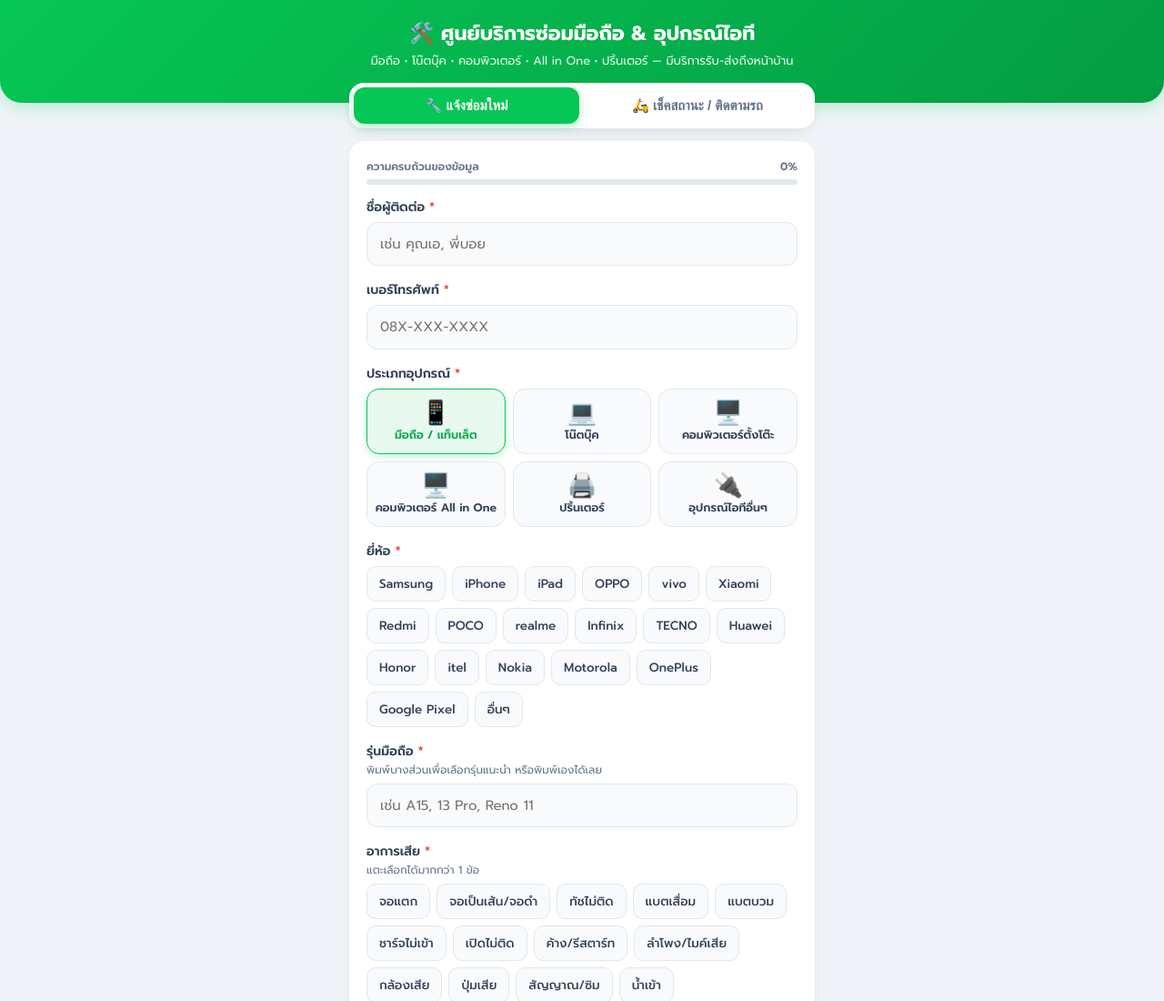
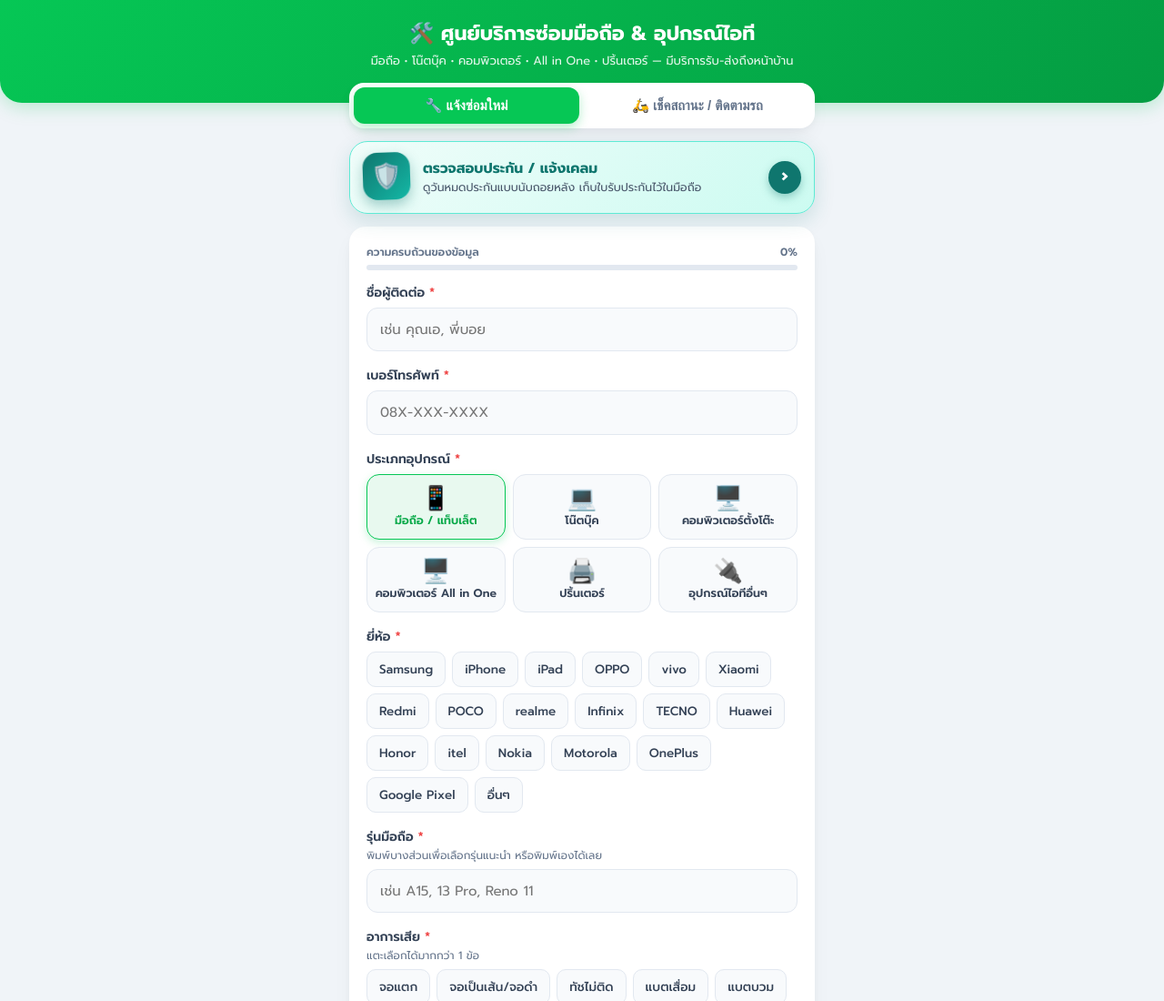
Before and after one commit to chaomestationery-wq/repair-shop, a plain HTML site: page index.html in a window 1280 px wide. Shown: the top 1100 px of the page at 91% size. Drawn offline with nearby package versions, Linux system fonts and the light colour scheme.

Commit message:
Update index.html

```diff
--- a/index.html
+++ b/index.html
@@ -348,6 +348,26 @@ button.btn.s:active { background: #e2e8f0; }
 #pad { width: 240px; height: 240px; margin: 0 auto; background: #1e293b; border-radius: 16px; touch-action: none; user-select: none; -webkit-user-select: none; }
 #padSvg { width: 100%; height: 100%; display: block; touch-action: none; }
 #lt { display: block; margin-top: 8px; color: var(--muted); font-size: 12.5px; text-align: center; }
+/* ปุ่มลิงก์ไปหน้าประกัน */
+.xl { display: flex; align-items: center; gap: 14px; text-decoration: none; color: inherit; position: relative; overflow: hidden;
+  background: linear-gradient(135deg, #f0fdfa 0%, #ccfbf1 100%); border: 1.5px solid #5eead4; border-radius: 20px;
+  padding: 13px 14px; margin-bottom: 14px; box-shadow: 0 8px 22px rgba(15,118,110,.16);
+  transition: transform .15s, box-shadow .15s; animation: fadeUp .35s ease; }
+.xl:active { transform: scale(.98); box-shadow: 0 3px 10px rgba(15,118,110,.18); }
+.xl::after { content: ""; position: absolute; top: 0; left: -80%; width: 50%; height: 100%;
+  background: linear-gradient(90deg, transparent, rgba(255,255,255,.65), transparent); transform: skewX(-20deg); animation: xSweep 4s infinite; }
+@keyframes xSweep { 0% { left: -80%; } 35%, 100% { left: 160%; } }
+@keyframes xBob { 0%, 100% { transform: translateY(0) rotate(0); } 50% { transform: translateY(-3px) rotate(-4deg); } }
+.xl .xi { width: 52px; height: 52px; border-radius: 16px; background: linear-gradient(135deg, #0f766e, #14b8a6); flex: none;
+  display: flex; align-items: center; justify-content: center; font-size: 27px; box-shadow: 0 6px 14px rgba(15,118,110,.35); animation: xBob 2.6s ease-in-out infinite; }
+.xl .xt { flex: 1; min-width: 0; }
+.xl .xt b { display: block; font-size: 15.5px; font-weight: 700; color: #0f766e; }
+.xl .xt small { display: block; margin-top: 1px; font-size: 12.5px; line-height: 1.35; color: #475569; }
+.xl .xg { width: 36px; height: 36px; border-radius: 50%; background: #0f766e; color: #fff; flex: none;
+  display: flex; align-items: center; justify-content: center; font-size: 19px; font-weight: 700; box-shadow: 0 4px 10px rgba(15,118,110,.35); }
+a.xlb { display: block; margin-top: 12px; padding: 13px; border-radius: 14px; text-align: center; text-decoration: none;
+  font-weight: 700; font-size: 15px; color: #0f766e; background: linear-gradient(135deg, #f0fdfa, #ccfbf1); border: 1.5px solid #5eead4; }
+a.xlb:active { transform: scale(.98); }
 [hidden] { display: none !important; }
 </style>
 </head>
@@ -363,6 +383,12 @@ button.btn.s:active { background: #e2e8f0; }
     <button id="t1" class="on">🔧 แจ้งซ่อมใหม่</button>
     <button id="t2">🛵 เช็คสถานะ / ติดตามรถ</button>
   </div>
+
+  <a class="xl" data-wl href="#">
+    <span class="xi">🛡️</span>
+    <span class="xt"><b>ตรวจสอบประกัน / แจ้งเคลม</b><small>ดูวันหมดประกันแบบนับถอยหลัง เก็บใบรับประกันไว้ในมือถือ</small></span>
+    <span class="xg">›</span>
+  </a>
 
   <!-- ============ แท็บ 1: แจ้งซ่อม ============ -->
   <div id="p1">
@@ -439,6 +465,7 @@ button.btn.s:active { background: #e2e8f0; }
       <button type="button" class="btn s" id="tr">🛵 ติดตามสถานะ / ดูตำแหน่งไรเดอร์</button>
       <p style="margin:12px 0 4px"><small style="color:var(--muted)">ใช้รหัสงาน + เบอร์โทร 4 ตัวท้าย เพื่อเช็คได้ตลอดเวลา</small></p>
       <button type="button" class="btn s" id="again">+ แจ้งซ่อมเครื่องอื่นเพิ่ม</button>
+      <a class="xlb" data-wl href="#">🛡️ ไปหน้า "ประกันของฉัน"</a>
     </div>
   </div>
 
@@ -505,6 +532,8 @@ button.btn.s:active { background: #e2e8f0; }
 <script>
 const API = "https://script.google.com/macros/s/AKfycbwHQdrFAr3KtH6HK-pykwZlVFakeYpX2gwUzJb0q1yG5WdapTlf73qtyRyuGmSnsSN0/exec";
 const CENTER = [17.4, 104.77], ZOOM = 12; // พิกัดร้านเริ่มต้น
+const WARRANTY_URL = "https://chaomestationery-wq.github.io/warranty/"; // ลิงก์หน้า "ประกันของฉัน" (แก้ได้ที่นี่ที่เดียว)
+document.querySelectorAll('[data-wl]').forEach(a => a.href = WARRANTY_URL);
 const $ = i => document.getElementById(i);
 const esc = s => String(s == null ? '' : s).replace(/[&<>"]/g, c => ({'&':'&amp;','<':'&lt;','>':'&gt;','"':'&quot;'}[c]));
 const call = async b => (await fetch(API, {method:'POST', body:JSON.stringify(b)})).json();
```
